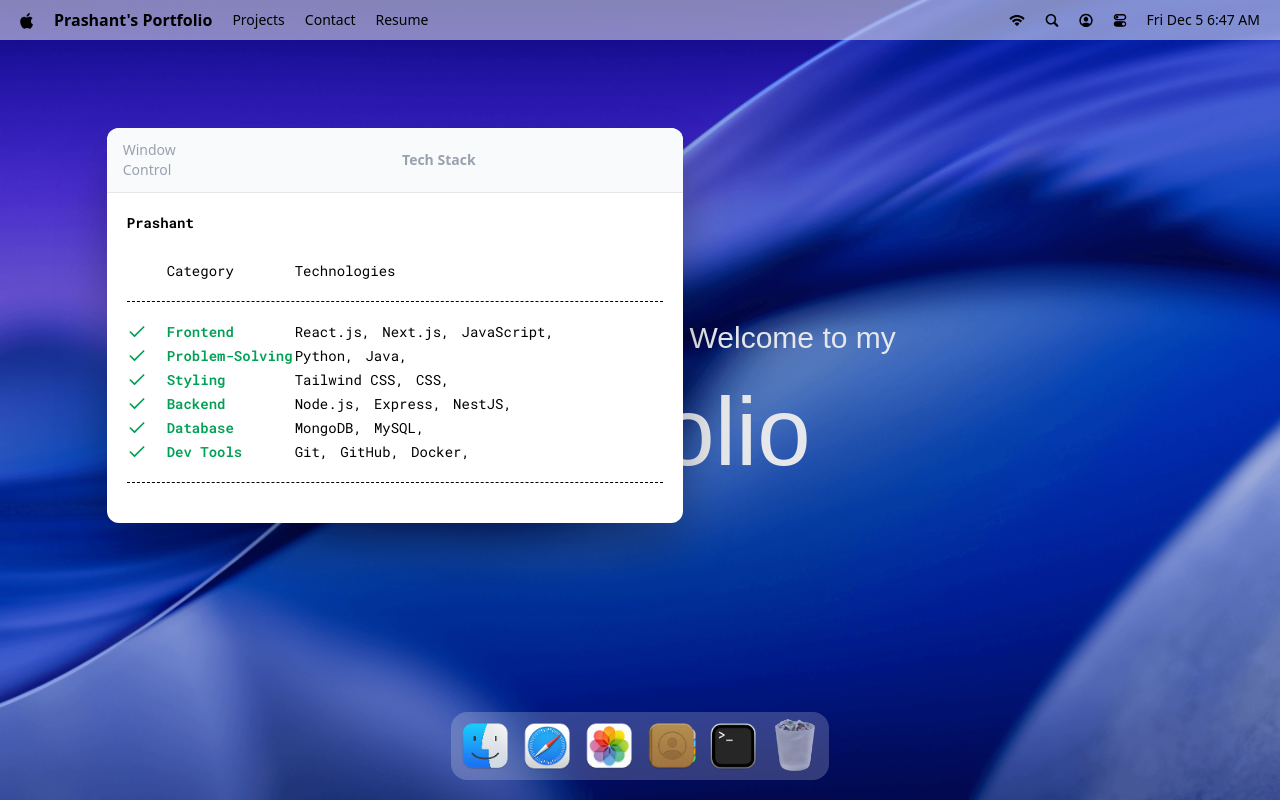
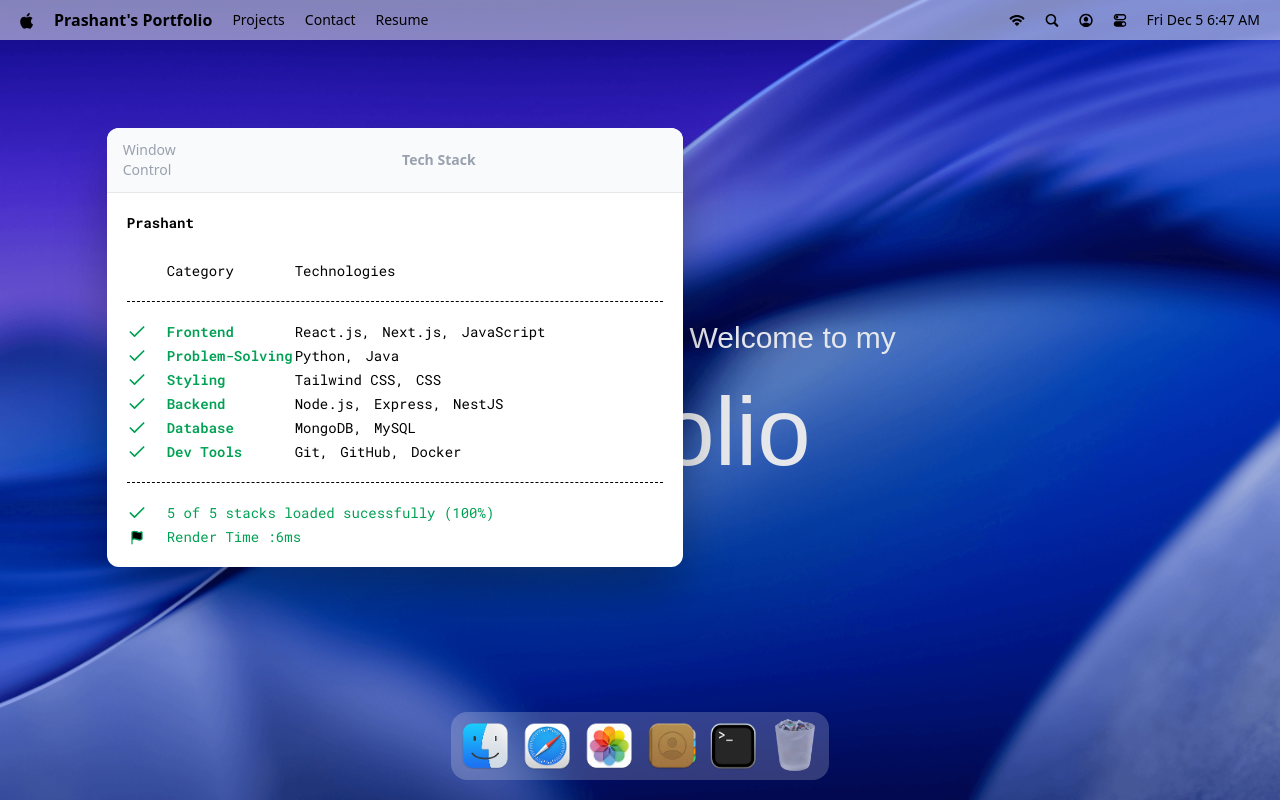
Before and after one commit to prashantbisht2006/Portfolio, a React (Vite) app: page / in a window 1280 px wide. Both pictures are taken after a click on the button 733 px from the left and 746 px from the top of the page. Built offline with nearby package versions, Linux system fonts and the light colour scheme; a web font is replaced by a local one.

Commit message:
minor changes

```diff
--- a/src/HOC/windowWrapper.jsx
+++ b/src/HOC/windowWrapper.jsx
@@ -1,5 +1,6 @@
 import React, { useRef } from 'react';
 import useWindowStore from '#store/window';
+import { useGSAP } from '@gsap/react';
 
 const windowWrapper = (Component, windowKey) => {
 
@@ -7,6 +8,8 @@
     const { focusWindow, windows } = useWindowStore();
     const { isOpen, zIndex } = windows[windowKey] || {};
     const ref = useRef(null);
+
+
 
     if (!isOpen) return null; // optional: if window is closed, hide it
 
--- a/src/constants/index.js
+++ b/src/constants/index.js
@@ -102,27 +102,27 @@
 const techStack = [
   {
     category: "Frontend",
-    items: ["React.js,", "Next.js,", "JavaScript,"],
+    items: ["React.js,", "Next.js,", "JavaScript"],
   },
   {
     category: "Problem-Solving",
-    items: ["Python,", "Java,"],
+    items: ["Python,", "Java"],
   },
   {
     category: "Styling",
-    items: ["Tailwind CSS,", "CSS,"],
+    items: ["Tailwind CSS,", "CSS"],
   },
   {
     category: "Backend",
-    items: ["Node.js,", "Express,", "NestJS,"],
+    items: ["Node.js,", "Express,", "NestJS"],
   },
   {
     category: "Database",
-    items: ["MongoDB,", "MySQL,"],
+    items: ["MongoDB,", "MySQL"],
   },
   {
     category: "Dev Tools",
-    items: ["Git,", "GitHub,", "Docker,"],
+    items: ["Git,", "GitHub,", "Docker"],
   },
 ];
 
--- a/src/windows/Terminall.jsx
+++ b/src/windows/Terminall.jsx
@@ -1,6 +1,6 @@
 import React from 'react';
 import windowWrapper from '../HOC/windowWrapper';
-import { Check } from 'lucide-react';
+import { Check ,FlagIcon ,Flag } from 'lucide-react';
 import { techStack } from '#constants';
 
 const Terminall = () => {
@@ -35,6 +35,15 @@
             </li>
           ))}
         </ul>
+        <div className='footnote'>
+          <p>
+            <Check size={20} /> 5 of 5 stacks loaded sucessfully (100%)
+        </p>
+        <p>
+          <Flag size={15} fill="black"/>
+          Render Time :6ms
+        </p>
+        </div>
       </div>
     </>
   );
```
